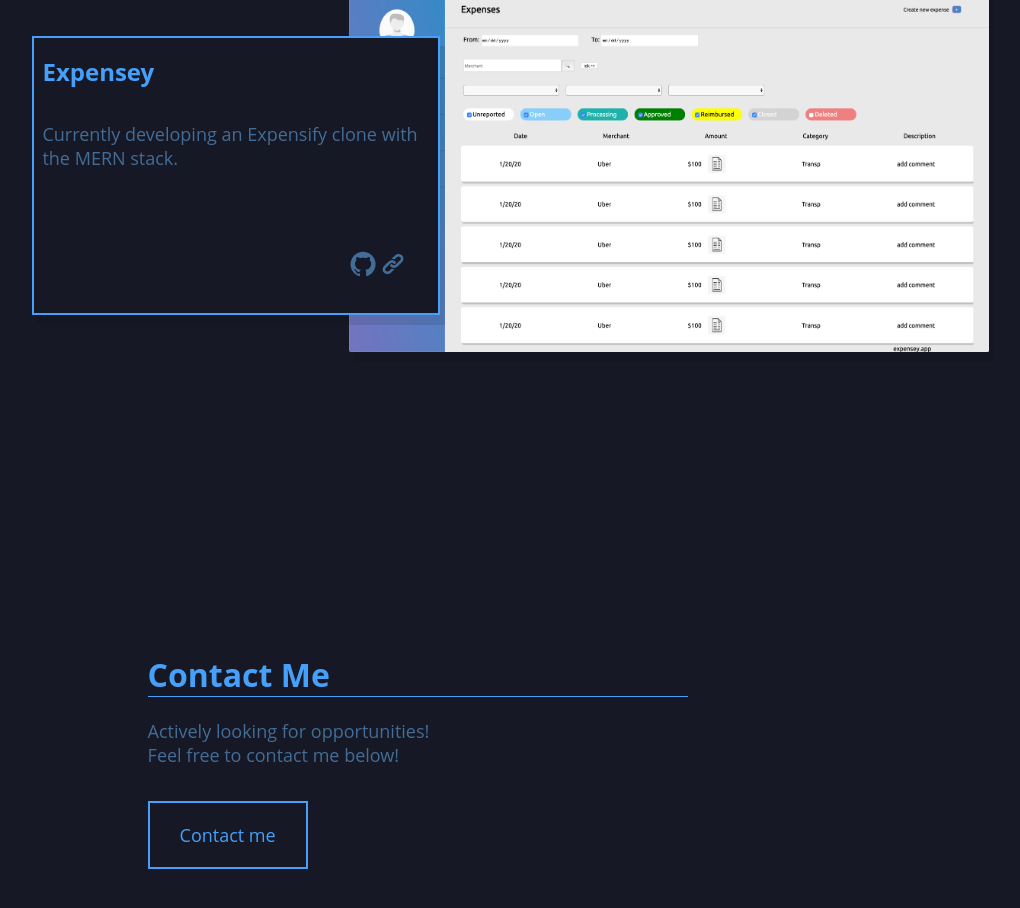
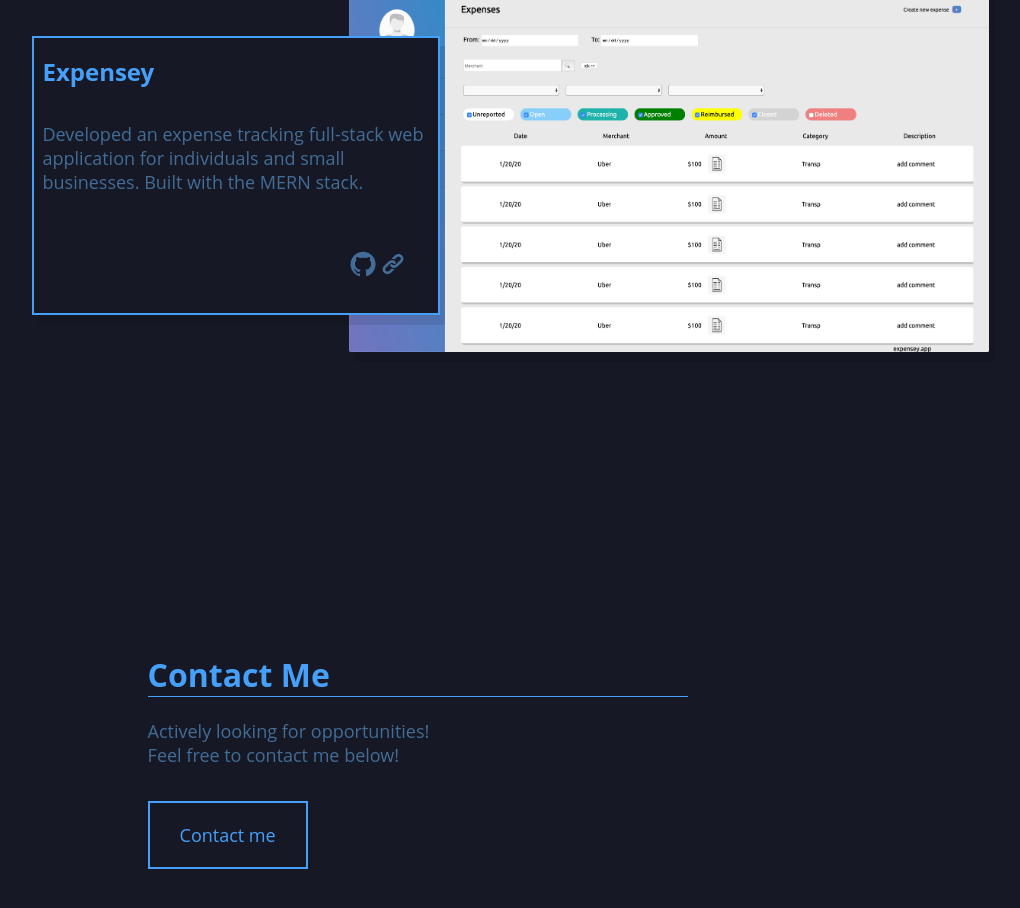
Before and after one commit to ryanKrumbholz/personal-site, a React (Create React App) app: page / in a window 1280 px wide. Shown: the part 2960-3868 px from the top of the page, without its empty margins (222-1242 px from the left). Built offline with nearby package versions, Linux system fonts and the light colour scheme.

Commit message:
Updated desc for expensey

```diff
--- a/src/components/Carousel/Carousel.js
+++ b/src/components/Carousel/Carousel.js
@@ -11,8 +11,8 @@ const carousel = props => (
         <Card img={require('../../assets/mathup.png')} title="MathUp!" desc="Currently developing an Android app that allows the user to practice and learn elementary level math.
         Built with Kotlin, Firebase, and a noSQL database." github_logo={require('../../assets/github_logo.png')} link_logo={require('../../assets/link.png')}
             github_link="https://github.com/ryanKrumbholz/mathup-app" link="https://github.com/ryanKrumbholz/mathup-app"/>
-        <Card img={require('../../assets/expensey.png')} title="Expensey" desc="Currently developing an Expensify clone
-        with the MERN stack." github_logo={require('../../assets/github_logo.png')} link_logo={require('../../assets/link.png')}
+        <Card img={require('../../assets/expensey.png')} title="Expensey" desc="Developed an expense tracking full-stack web application for individuals and small businesses.
+        Built with the MERN stack." github_logo={require('../../assets/github_logo.png')} link_logo={require('../../assets/link.png')}
         github_link="https://github.com/ryanKrumbholz/expensify-clone" link="https://expensey.app"/>
     </div>
 );
```
